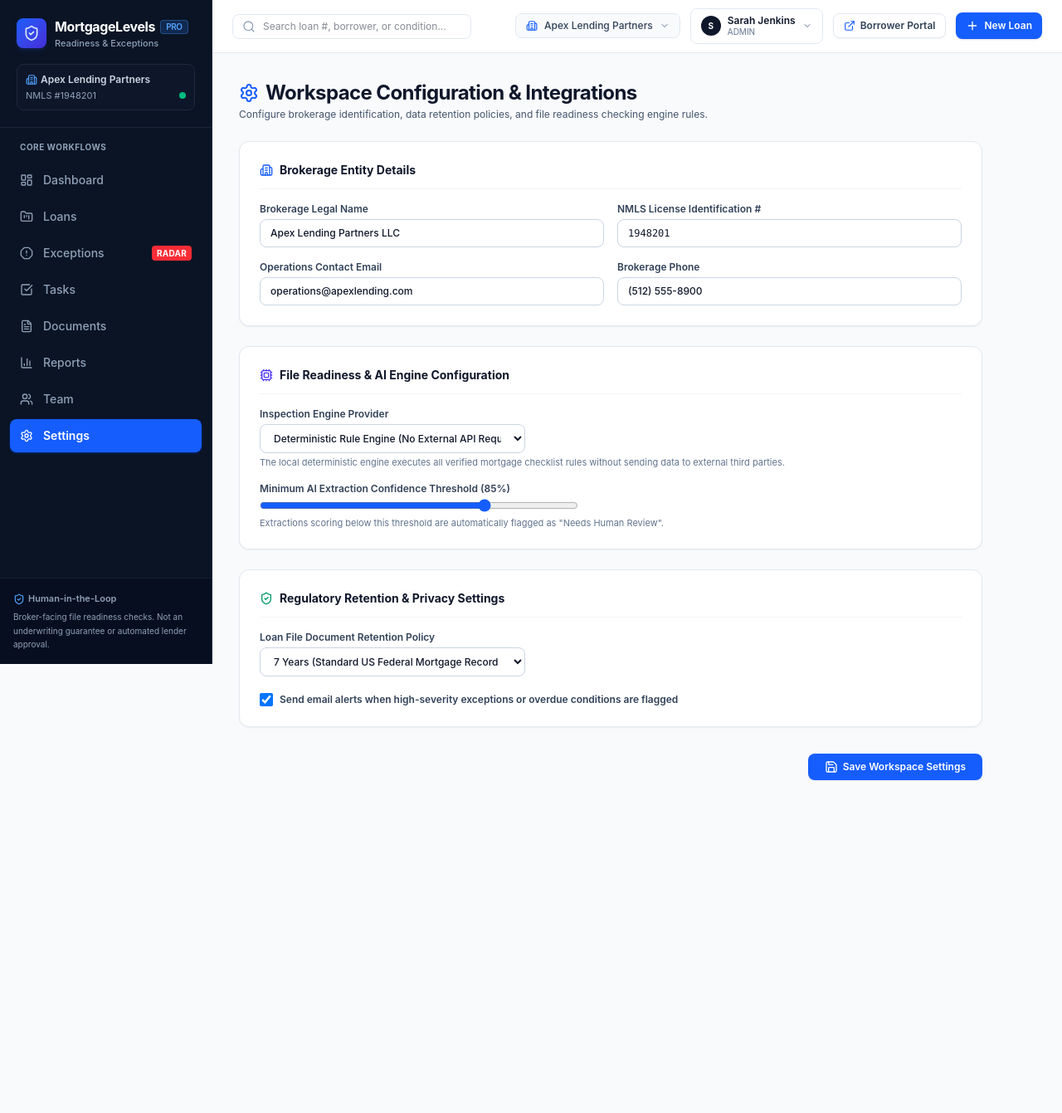
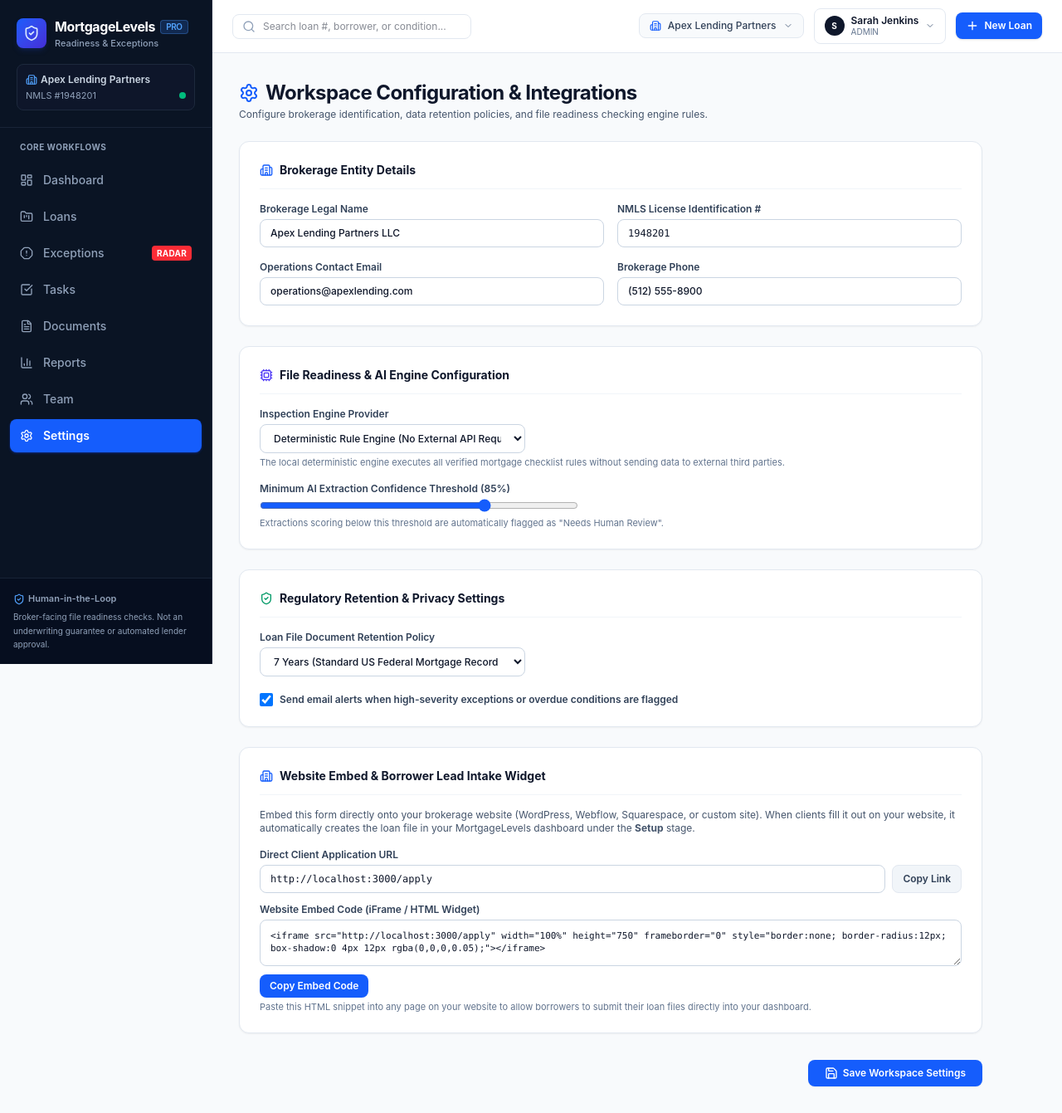
Before and after one commit to amaraupastra-bot/mortgage-dashboard, a Next.js app: page /settings in a window 1280 px wide. Shown: the whole page at 83% size. Before the commit the page ends 972 px from the top, so only its background shows below. Built offline with nearby package versions, Linux system fonts and the light colour scheme.

Commit message:
feat: add website embed generator to settings and remove header borrower portal button

```diff
--- a/src/app/settings/page.tsx
+++ b/src/app/settings/page.tsx
@@ -292,6 +292,67 @@ export default function SettingsPage() {
           </div>
         </div>
 
+        {/* Section 4: Website Embed & Borrower Intake Widget */}
+        <div className="bg-white rounded-xl border border-slate-200 p-6 shadow-xs space-y-4">
+          <div className="flex items-center gap-2 pb-3 border-b border-slate-100">
+            <Building2 className="w-4 h-4 text-blue-600" />
+            <h3 className="font-bold text-sm text-slate-900">Website Embed & Borrower Lead Intake Widget</h3>
+          </div>
+
+          <p className="text-xs text-slate-600">
+            Embed this form directly onto your brokerage website (WordPress, Webflow, Squarespace, or custom site). When clients fill it out on your website, it automatically creates the loan file in your MortgageLevels dashboard under the <strong>Setup</strong> stage.
+          </p>
+
+          <div className="space-y-3 text-xs">
+            <div>
+              <label className="block font-semibold text-slate-700 mb-1">Direct Client Application URL</label>
+              <div className="flex items-center gap-2">
+                <input
+                  type="text"
+                  readOnly
+                  value="http://localhost:3000/apply"
+                  className="w-full px-3 py-2 border border-slate-300 rounded-lg bg-slate-50 text-slate-800 font-mono text-xs select-all outline-none"
+                />
+                <button
+                  type="button"
+                  onClick={() => {
+                    navigator.clipboard.writeText('http://localhost:3000/apply');
+                    alert('Copied direct intake link to clipboard!');
+                  }}
+                  className="px-3 py-2 bg-slate-100 hover:bg-slate-200 text-slate-700 font-semibold rounded-lg border border-slate-200 shrink-0 transition"
+                >
+                  Copy Link
+                </button>
+              </div>
+            </div>
+
+            <div>
+              <label className="block font-semibold text-slate-700 mb-1">Website Embed Code (iFrame / HTML Widget)</label>
+              <div className="relative">
+                <textarea
+                  readOnly
+                  rows={2}
+                  value='<iframe src="http://localhost:3000/apply" width="100%" height="750" frameborder="0" style="border:none; border-radius:12px; box-shadow:0 4px 12px rgba(0,0,0,0.05);"></iframe>'
+                  className="w-full p-3 border border-slate-300 rounded-lg bg-slate-900 text-emerald-400 font-mono text-[11px] select-all outline-none"
+                />
+                <button
+                  type="button"
+                  onClick={() => {
+                    navigator.clipboard.writeText('<iframe src="http://localhost:3000/apply" width="100%" height="750" frameborder="0" style="border:none; border-radius:12px; box-shadow:0 4px 12px rgba(0,0,0,0.05);"></iframe>');
+                    alert('Copied website embed code to clipboard!');
+                  }}
+                  className="mt-1.5 px-3 py-1.5 bg-blue-600 hover:bg-blue-700 text-white font-semibold rounded-lg text-xs transition"
+                >
+                  Copy Embed Code
+                </button>
+              </div>
+              <p className="text-[11px] text-slate-500 mt-1">
+                Paste this HTML snippet into any page on your website to allow borrowers to submit their loan files directly into your dashboard.
+              </p>
+            </div>
+          </div>
+        </div>
+
         {/* Save Bar */}
         {isAdmin && (
           <div className="flex justify-end pt-2">
--- a/src/components/layout/Header.tsx
+++ b/src/components/layout/Header.tsx
@@ -145,17 +145,6 @@ export function Header({
           )}
         </div>
 
-        {/* Borrower Intake Link */}
-        <Link
-          href="/apply"
-          target="_blank"
-          className="hidden md:flex items-center gap-1.5 px-3 py-1.5 rounded-lg border border-slate-200 bg-white hover:bg-slate-50 text-xs font-semibold text-slate-700 shadow-xs transition"
-          title="Open Public Borrower Intake Form"
-        >
-          <ExternalLink className="w-3.5 h-3.5 text-blue-600" />
-          <span>Borrower Portal</span>
-        </Link>
-
         {/* New Loan Action Button */}
         <button
           onClick={onOpenNewLoanModal}
```
